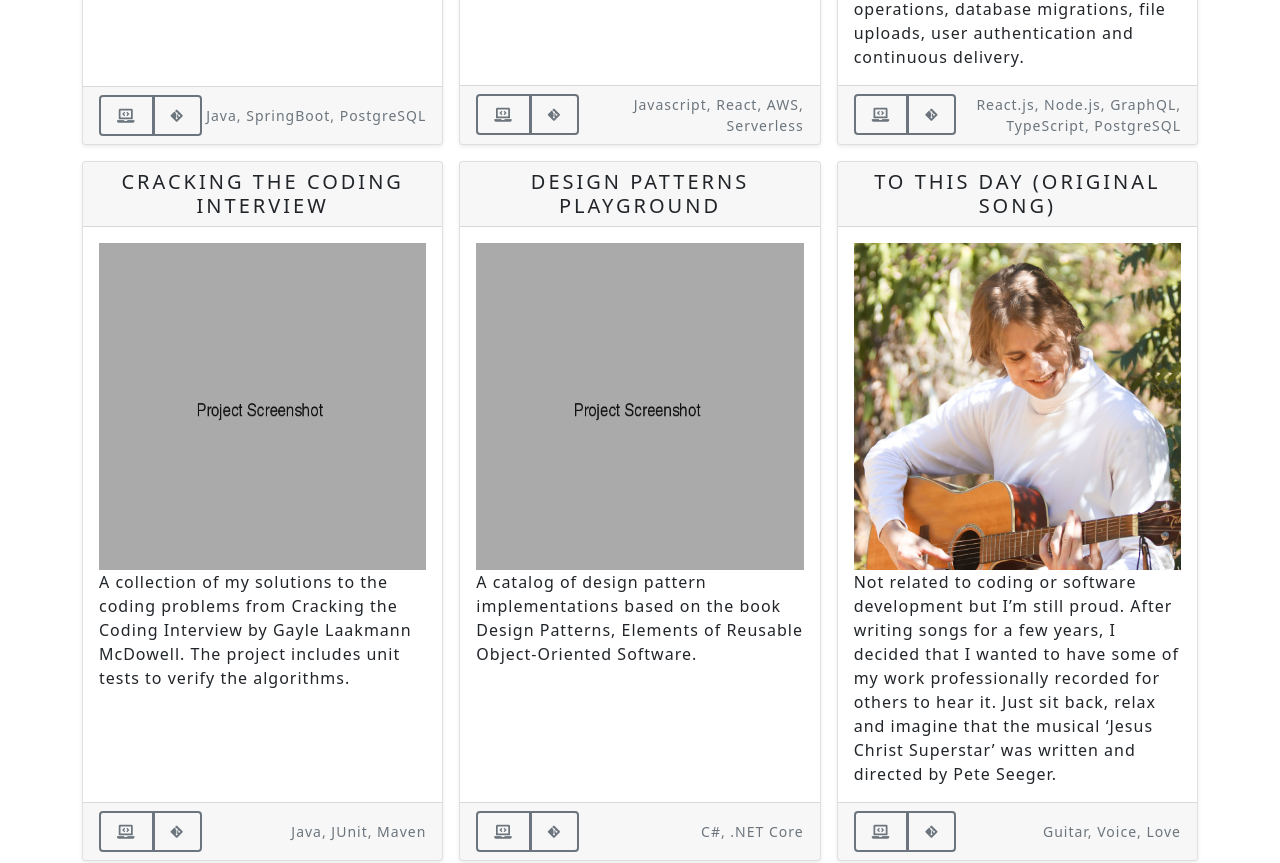
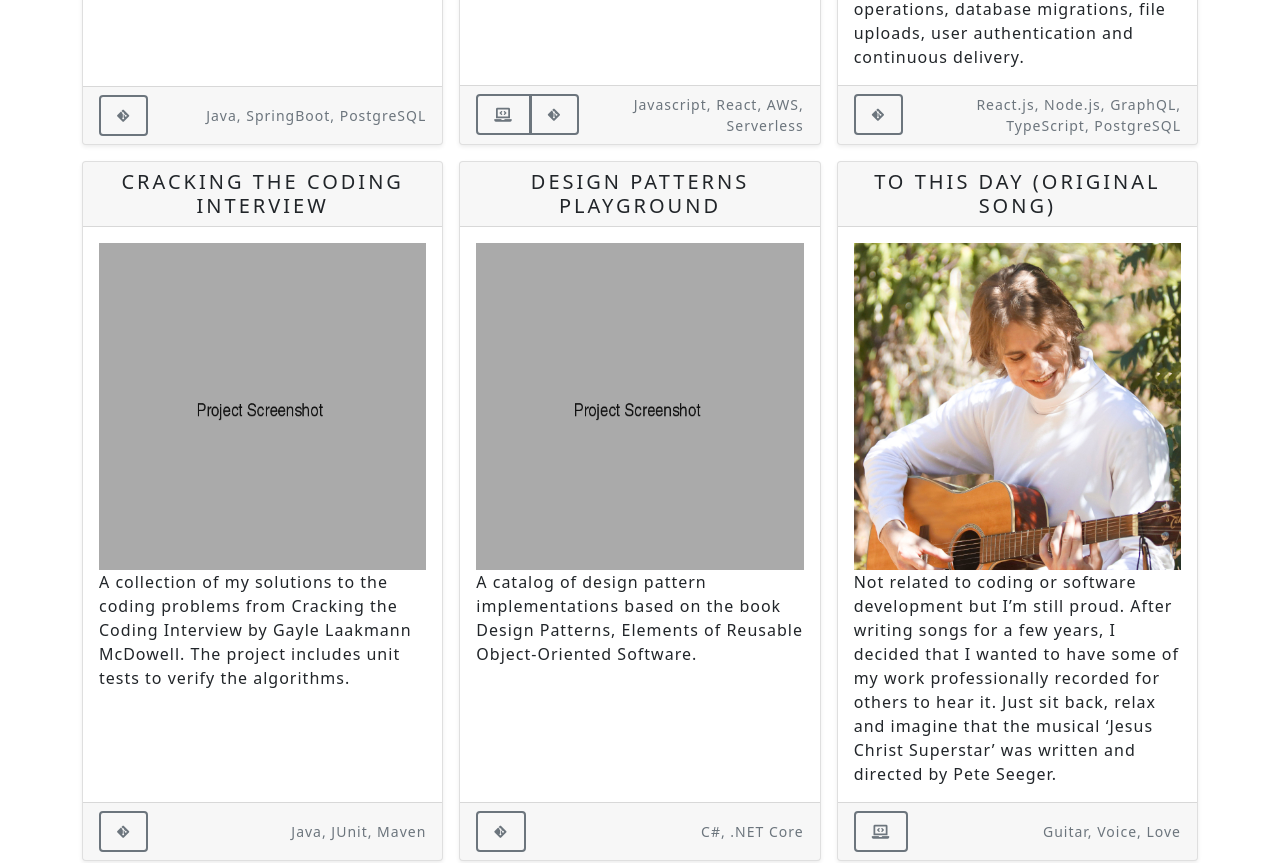
Before and after one commit to josephmfaulkner/josephmfaulkner.com, a Gatsby site: page / in a window 1280 px wide. Shown: the part 1682-2545 px from the top of the page. Built offline with nearby package versions, Linux system fonts and the light colour scheme; Gatsby itself is replaced by a stand-in of ours.

Commit message:
Projects : GitHub URLs & Display Button Logic

```diff
--- a/src/components/projectCard.js
+++ b/src/components/projectCard.js
@@ -23,12 +23,20 @@ const ProjectCard = (props) => {
             <div className="card-footer">
                 <div className="d-flex justify-content-between align-items-center">
                   <div className="btn-group projectCardButtons">
+                    {
+                      projectData.demo_link &&
                         <Nav.Link title="Demo" className="btn btn-md btn-outline-secondary" href={projectData.demo_link} target="_blank">
                           <i className="fas fa-laptop-code"></i>
                       </Nav.Link>
+                    }
+                    {
+                      projectData.code_link &&
                       <Nav.Link title="Source code" className="btn btn-md btn-outline-secondary" href={projectData.code_link} target="_blank">
                         <i className="fab fa-git-alt"></i>
                       </Nav.Link>
+                    }
+
+
                   </div>
                   <small className="text-muted text-right" style={{'textAlign' : 'right'}}>{projectData.tech_used}</small>
                 </div>
--- a/src/site-data/projects/1-project.json
+++ b/src/site-data/projects/1-project.json
@@ -5,5 +5,5 @@
     "tech-used": "Java, SpringBoot, PostgreSQL",
     "image-url": "images/project.via.placeholder.com.png",
     "demo-link": "",
-    "code-link": ""
+    "code-link": "https://github.com/josephmfaulkner/Solitare95"
 }
--- a/src/site-data/projects/3-project.json
+++ b/src/site-data/projects/3-project.json
@@ -5,5 +5,5 @@
     "tech-used": "React.js, Node.js, GraphQL, TypeScript, PostgreSQL",
     "image-url": "images/project.via.placeholder.com.png",
     "demo-link": "",
-    "code-link": ""
+    "code-link": "https://github.com/josephmfaulkner/expressjs-backend-boilerplate"
 }
--- a/src/site-data/projects/4-project.json
+++ b/src/site-data/projects/4-project.json
@@ -5,5 +5,5 @@
     "tech-used": "Java, JUnit, Maven",
     "image-url": "images/project.via.placeholder.com.png",
     "demo-link": "",
-    "code-link": ""
+    "code-link": "https://github.com/josephmfaulkner/cracking-the-coding-interview"
 }
--- a/src/site-data/projects/5-project.json
+++ b/src/site-data/projects/5-project.json
@@ -5,5 +5,5 @@
     "tech-used": "C#, .NET Core",
     "image-url": "images/project.via.placeholder.com.png",
     "demo-link": "",
-    "code-link": ""
+    "code-link": "https://github.com/josephmfaulkner/Design-Patterns-Playground"
 }
```
Lines whose indentation alone changed are shown as unchanged.
